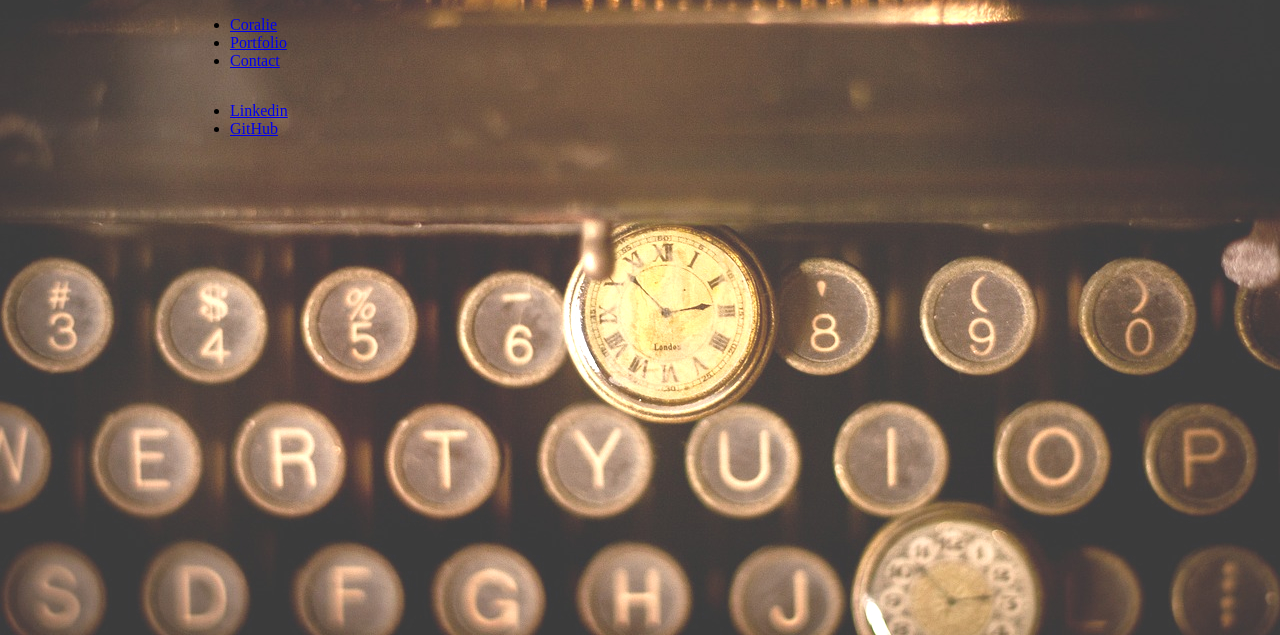
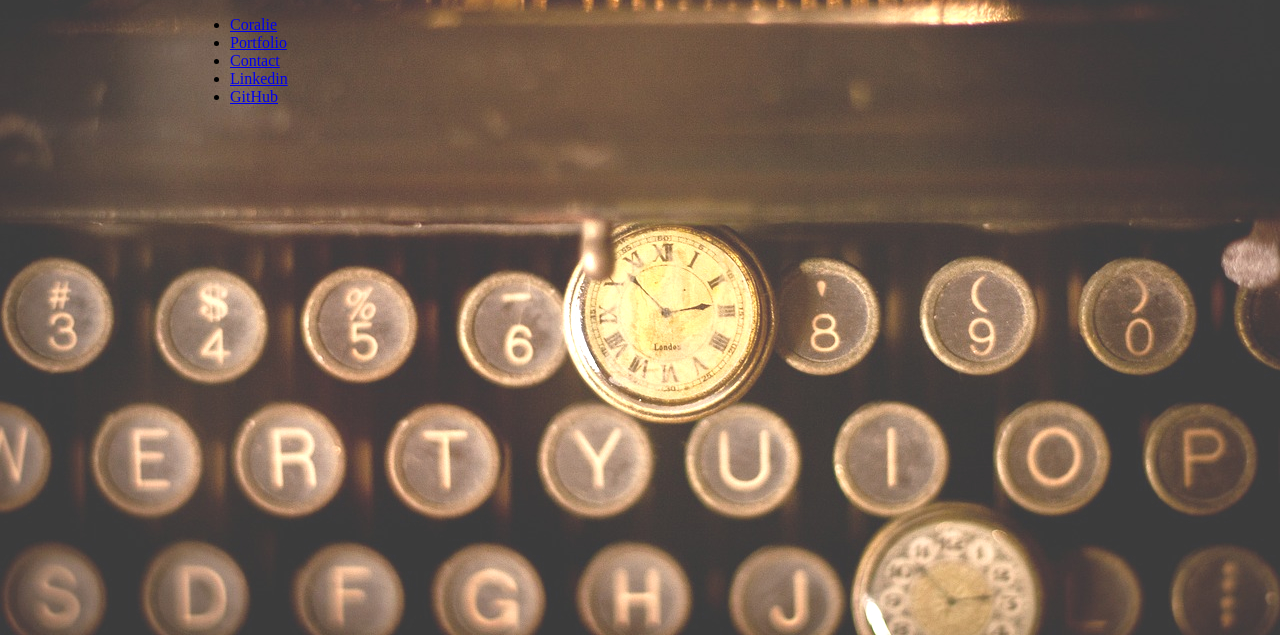
Before and after one commit to CoralieS/curriculum_vitae, a plain HTML site: page accueil.html in a window 1280 px wide. Shown: the part 165-800 px from the top of the page. Drawn offline with Linux system fonts and the light colour scheme.

Commit message:
Deleted footer on accueil.html page

```diff
--- a/accueil.html
+++ b/accueil.html
@@ -40,6 +40,8 @@
                  <li><a href="coralie.html">Coralie</a></li>
                  <li><a href="portfolio.html">Portfolio</a></li>
                  <li><a href="contact.html">Contact</a></li>
+                 <li><a href="https://www.linkedin.com/in/coraliesylvestre">Linkedin</a></li>
+                 <li><a href="https://github.com/CoralieS">GitHub</a></li>
              </ul>
         </div>
 
@@ -48,19 +50,6 @@
 	</header>
 
 
-   <footer>
-
-   <!-- boutons get_in_touch -->
-
-
-		 <div class="get_in_touch">
-             <ul>
-                 <li><a href="https://www.linkedin.com/in/coraliesylvestre">Linkedin</a></li>
-                 <li><a href="https://github.com/CoralieS">GitHub</a></li>
-             </ul>
-         </div>
-
-    </footer>
 
 </div>
 
```
